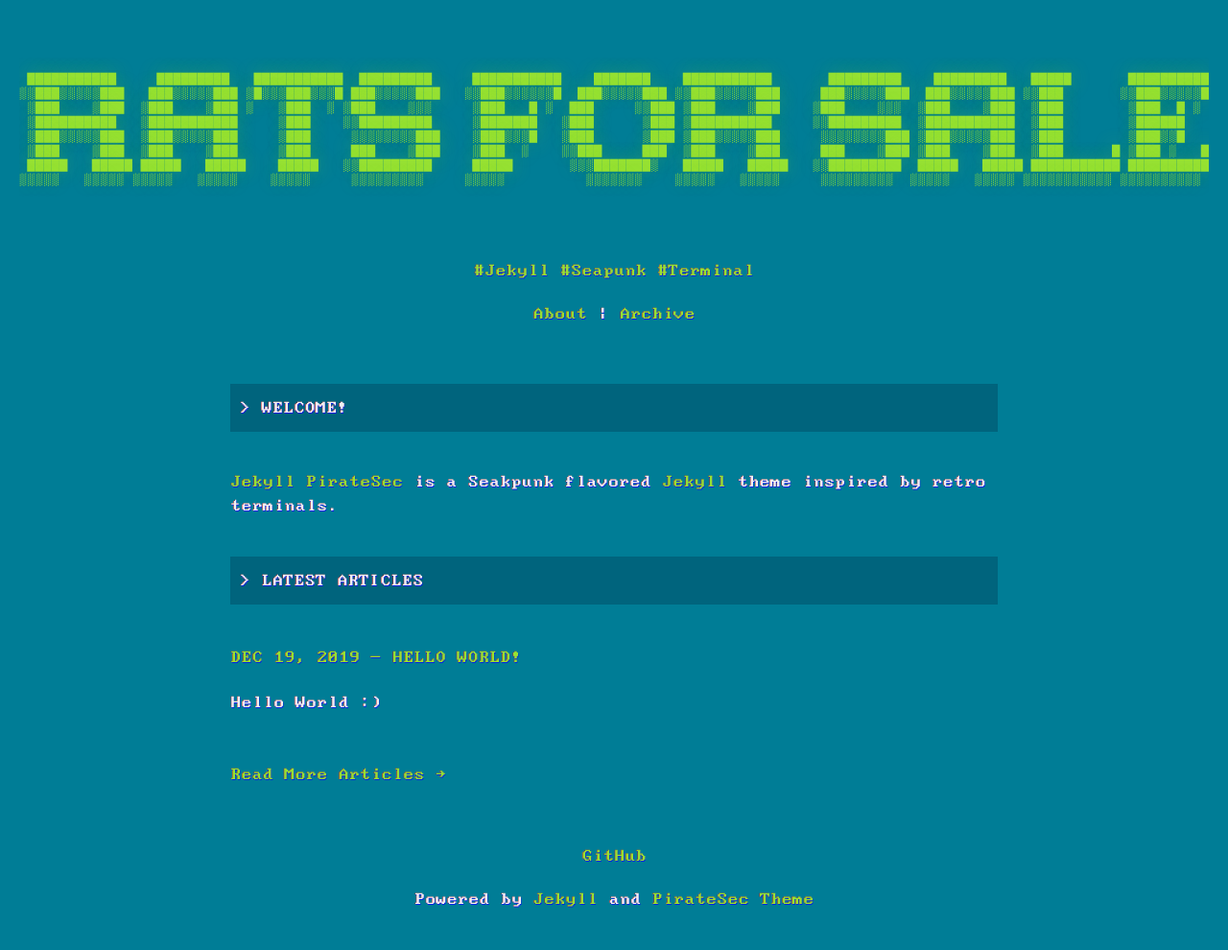
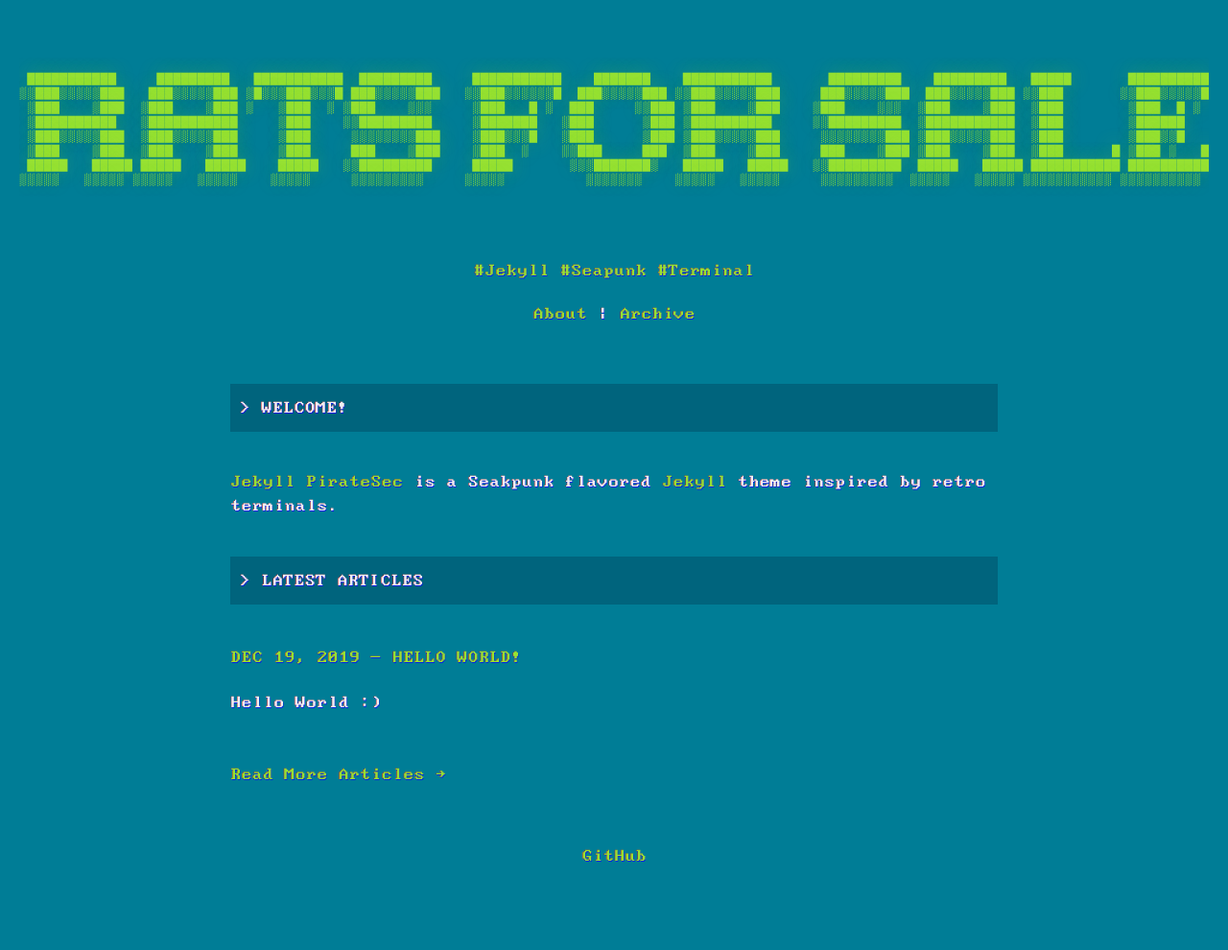
Before and after one commit to absolute-rat/absolute-rat.github.io, a Jekyll site: the page built from index.html, in a window 1280 px wide. Shown: the whole page at 96% size. Built offline with Jekyll 4.4.1, drawn with Linux system fonts in a browser that asks for light colours; after the commit the page ends 925 px from its top, so only the background shows below that.

Commit message:
Update footer.html

```diff
--- a/_includes/footer.html
+++ b/_includes/footer.html
@@ -3,6 +3,3 @@
     <a class="item" href="{{ entry.url  | absolute_url }}">{{ entry.title }}</a>
     {% endfor %}
 </nav>
-<div class="credit">
-    <p>Powered by <a href="https://jekyllrb.com/">Jekyll</a> and <a href="https://github.com/dpstrange/jekyll-piratesec">PirateSec Theme</a></p>
-</div>
```
